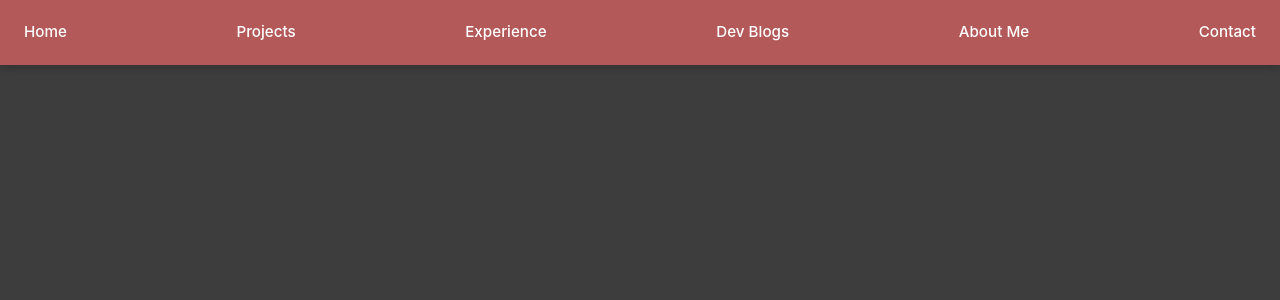
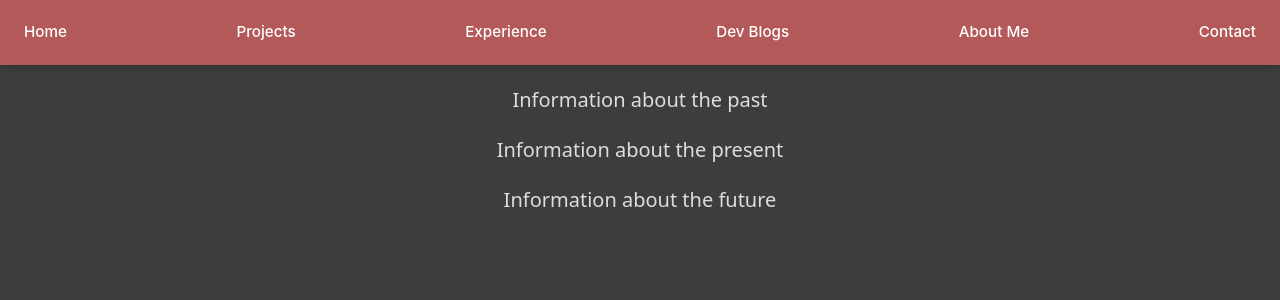
Before and after one commit to FernandoLpz0911/Personal-Webpage, a React (Vite) app in the folder PersonalWebpage/: page /About in a window 1280 px wide. Shown: the top 300 px of the page. Built offline with nearby package versions, Linux system fonts and the light colour scheme.

Commit message:
Architecting the structure of the page

```diff
--- a/PersonalWebpage/src/pages/About.jsx
+++ b/PersonalWebpage/src/pages/About.jsx
@@ -6,15 +6,15 @@ function About() {
     <>
       <div className='About-Page-Container'>
         <div className='Past'>
-
+          <p> Information about the past</p>
         </div>
 
         <div className='Present'>
-
+          <p> Information about the present</p>
         </div>
 
         <div className='Future'>
-
+          <p> Information about the future</p>
         </div>
 
       </div>
```
